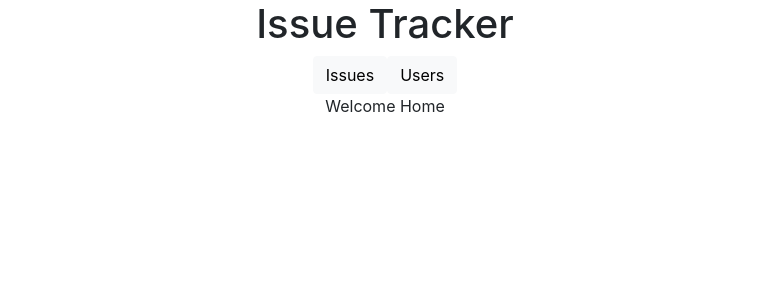
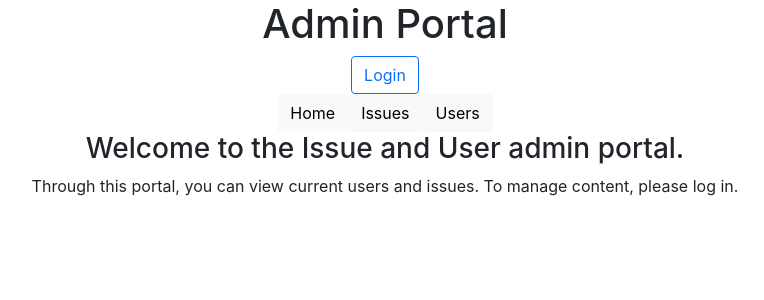
Before and after one commit to blondfro/issue-tracker, a React (Create React App) app: page / in a window 1280 px wide. Shown: the top 300 px of the page, without its empty margins (255-1019 px from the left). Built offline with nearby package versions, Linux system fonts and the light colour scheme.

Commit message:
Created a simple login / out feature.  If not logged in, no form appears and the buttons in each list are disabled.

```diff
--- a/src/App.js
+++ b/src/App.js
@@ -1,4 +1,4 @@
-import React from "react";
+import React, {useState} from "react";
 
 import './App.css';
 
@@ -10,14 +10,20 @@ import Home from "./components/Home/Home";
 import Navbar from "./components/navbar/Navbar";
 
 function App() {
+    const [ loginStatus, setLoginStatus ] = useState(false);
+
+    const toggleLogin = () => {
+        setLoginStatus(!loginStatus);
+    }
+
   return (
     <div className="App">
-        <Header />
+        <Header loginStatus={loginStatus} handleClick={toggleLogin}/>
         <Navbar />
         <Routes>
-            <Route path="/" exact element={<Home />} />
-            <Route path="/issues" element={<Issues />}/>
-            <Route path="/users" element={<Users />} />
+            <Route path="/" exact element={<Home loginStatus={loginStatus}/>} />
+            <Route path="/issues" element={<Issues loginStatus={loginStatus}/>}/>
+            <Route path="/users" element={<Users loginStatus={loginStatus}/>} />
         </Routes>
 
 
--- a/src/components/Home/Home.js
+++ b/src/components/Home/Home.js
@@ -1,9 +1,24 @@
 import React from 'react';
 
-const Home = () => {
+const Home = ({ loginStatus }) => {
     return (
         <div>
-            Welcome Home
+            <h3>
+                Welcome to the Issue and User admin portal.
+            </h3>
+            {
+                loginStatus
+                    ? <p>
+                        Through this portal, you can add, edit and delete users and issues.
+                    </p>
+                    : <p>
+                        Through this portal, you can view current users and issues.
+                        To manage content, please log in.
+                    </p>
+            }
+            <p>
+
+            </p>
         </div>
     );
 };
--- a/src/components/common/Button.js
+++ b/src/components/common/Button.js
@@ -1,12 +1,13 @@
 import React from 'react';
 
-const Button = ({ cssId, itemId, type, classes, handleClick, value}) => {
+const Button = ({ cssId, itemId, type, classes, handleClick, value, disabled}) => {
     return (
         <button
             id={cssId}
             type={type}
             className={classes}
             onClick={itemId ? (()=> handleClick(itemId)) : handleClick}
+            disabled={ disabled }
         >
             {value}
         </button>
--- a/src/components/header/Header.js
+++ b/src/components/header/Header.js
@@ -1,9 +1,20 @@
 import React from 'react';
+import Button from "../common/Button";
 
-const Header = () => {
+const Header = ({ loginStatus, handleClick }) => {
     return (
         <div>
-            <h1>Issue Tracker</h1>
+            <h1>Admin Portal</h1>
+            <Button
+                itemId="login-btn"
+                classes={
+                    loginStatus
+                        ? "btn btn-outline-success"
+                        : "btn btn-outline-primary"
+                }
+                handleClick={handleClick}
+                value={loginStatus ? "Log-out" : "Login"}
+            />
         </div>
     );
 };
--- a/src/components/issues/Issues.js
+++ b/src/components/issues/Issues.js
@@ -12,7 +12,7 @@ import {getAllUsers} from "../../api/usersApi";
 import {STATUS} from "../../constants/constants";
 
 
-const Issues = () => {
+const Issues = ({ loginStatus }) => {
     const [ issues, setIssues ] = useState([]);
     const [ issue, setIssue ] = useState({
         _id: 0,
@@ -138,6 +138,9 @@ const Issues = () => {
 
     return (
         <>
+            {
+                loginStatus
+                    ?
                     <IssueForm
                         issue={issue}
                         onChange={handleChange}
@@ -146,11 +149,15 @@ const Issues = () => {
                         filter={filterList}
                         selectProperty={selectItemProperty}
                     />
+                    : null
+            }
+
             <IssueList
                 issues={issues}
                 onEdit={handleEdit}
                 onDelete={handleDelete}
                 toggleStatus={toggleStatus}
+                loginStatus={loginStatus}
             />
         </>
     );
--- a/src/components/issues/issueList/IssueList.js
+++ b/src/components/issues/issueList/IssueList.js
@@ -1,7 +1,7 @@
 import React from 'react';
 import Button from "../../common/Button";
 
-const IssueList = ({ issues, onEdit, onDelete, toggleStatus }) => {
+const IssueList = ({ issues, onEdit, onDelete, toggleStatus, loginStatus }) => {
 
     return (
         <div>
@@ -39,12 +39,14 @@ const IssueList = ({ issues, onEdit, onDelete, toggleStatus }) => {
                                                         classes="btn btn-outline-warning"
                                                         handleClick={toggleStatus}
                                                         value="Close Issue"
+                                                        disabled={!loginStatus}
                                                     />
                                                     : <Button
                                                         itemId={issue._id}
                                                         classes="btn btn-outline-success"
                                                         handleClick={toggleStatus}
                                                         value="Open Issue"
+                                                        disabled={!loginStatus}
                                                     />
                                             }
                                         </td>
@@ -59,6 +61,7 @@ const IssueList = ({ issues, onEdit, onDelete, toggleStatus }) => {
                                                 classes="btn btn-outline-info"
                                                 handleClick={onEdit}
                                                 value="Edit"
+                                                disabled={!loginStatus}
                                             />
                                         </td>
                                         <td>
@@ -67,6 +70,7 @@ const IssueList = ({ issues, onEdit, onDelete, toggleStatus }) => {
                                                 classes="btn btn-outline-danger"
                                                 handleClick={onDelete}
                                                 value="Delete"
+                                                disabled={!loginStatus}
                                             />
                                         </td>
                                     </tr>
--- a/src/components/navbar/Navbar.js
+++ b/src/components/navbar/Navbar.js
@@ -4,6 +4,7 @@ import { NavLink } from "react-router-dom";
 const Navbar = () => {
     return (
         <div>
+            <NavLink to="/" className="btn btn-light">Home</NavLink>
             <NavLink to="/issues" className="btn btn-light">Issues</NavLink>
             <NavLink to="/users" className="btn btn-light">Users</NavLink>
         </div>
--- a/src/components/users/Users.js
+++ b/src/components/users/Users.js
@@ -10,7 +10,7 @@ import {
     saveNewUser
 } from "../../api/usersApi";
 
-const Users = () => {
+const Users = ({ loginStatus }) => {
     const [users, setUsers] = useState(null);
     const [user, setUser] = useState({
         _id: 0,
@@ -91,16 +91,22 @@ const Users = () => {
 
     return (
         <>
+            {
+                loginStatus
+                    ?
                     <UserForm
                         user={user}
                         onChange={handleChange}
                         submit={handleSubmit}
                         editing={isEditing}
                     />
+                    : null
+            }
             <UserList
                 users={users}
                 onEdit={handleEdit}
                 onDelete={handleDelete}
+                loginStatus={loginStatus}
             />
 
 
--- a/src/components/users/userList/UserList.js
+++ b/src/components/users/userList/UserList.js
@@ -1,7 +1,7 @@
 import React from 'react';
 import Button from "../../common/Button";
 
-const UserList = ({ users, onEdit, onDelete}) => {
+const UserList = ({ users, onEdit, onDelete, loginStatus}) => {
     return (
         <div>
             <h1> Users List </h1>
@@ -35,6 +35,7 @@ const UserList = ({ users, onEdit, onDelete}) => {
                                                     classes="btn btn-outline-primary"
                                                     handleClick={onEdit}
                                                     value="Edit"
+                                                    disabled={!loginStatus}
                                                 />
                                             </td>
                                             <td>
@@ -50,6 +51,7 @@ const UserList = ({ users, onEdit, onDelete}) => {
                                                     classes="btn btn-outline-danger"
                                                     handleClick={onDelete}
                                                     value="Delete"
+                                                    disabled={!loginStatus}
                                                 />
                                             </td>
                                         </tr>
```
Lines whose indentation alone changed are shown as unchanged.
